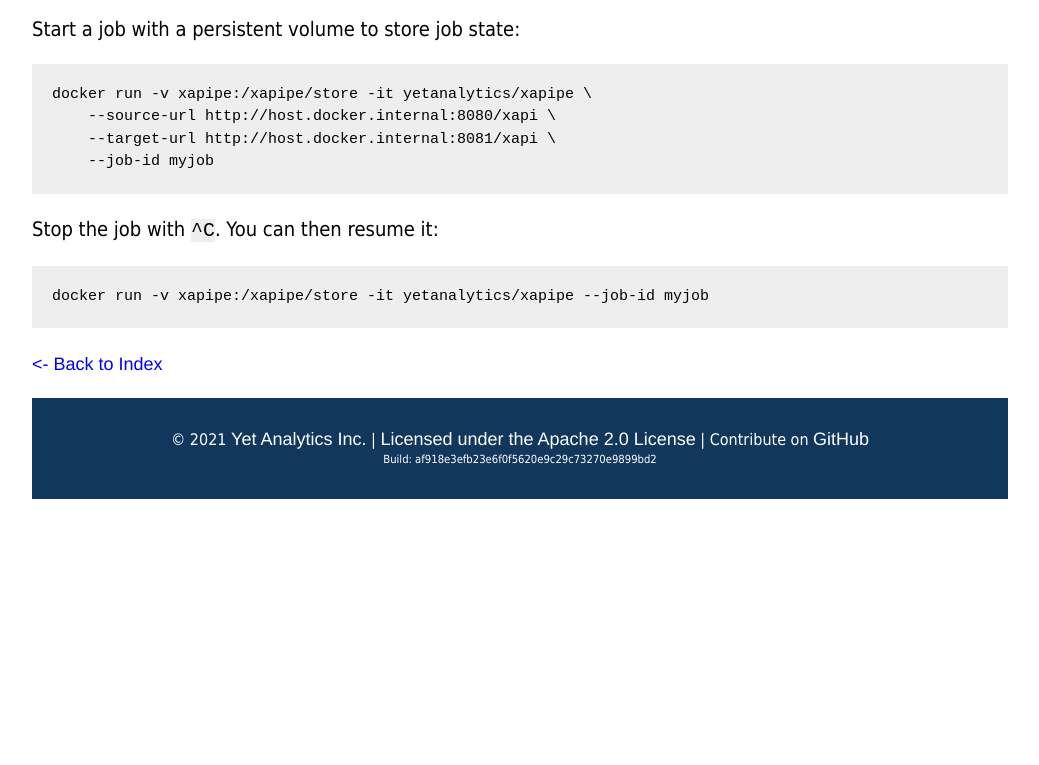
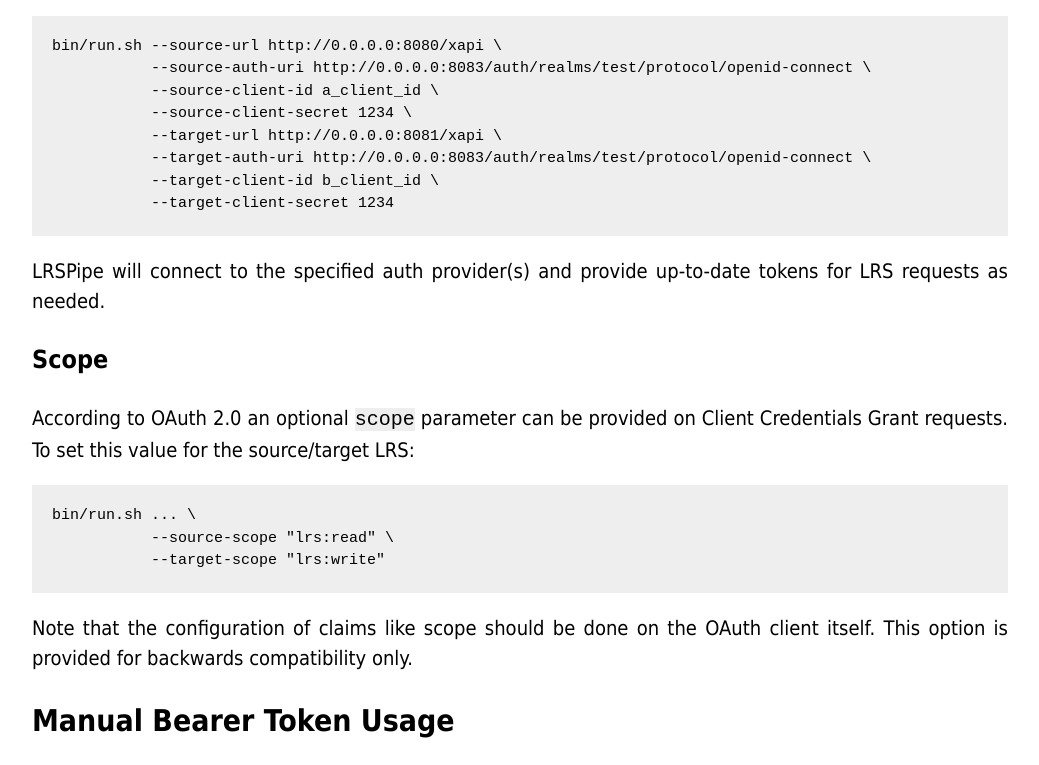
Before and after one commit to yetanalytics/xapipe, a plain HTML site: page oauth.html in a window 1280 px wide. Shown: the part 406-1171 px from the top of the page, without its empty margins (120-1159 px from the left). Before the commit the page ends 935 px from the top, so only its background shows below. Drawn offline with Linux system fonts and the light colour scheme.

Commit message:
Deploying to gh-pages from @ yetanalytics/xapipe@c2c0a41590138a2a8c7bfedc46fd6e02dae4b263 🚀

```diff
--- a/docker.html
+++ b/oauth.html
@@ -124,17 +124,27 @@ span.build {
             <img alt="Yet LRSPipe Logo" src="img/logo.png"/>
           </div>
         </div>
-        <p><a href='index.html'><- Back to Index</a><h1 id="lrspipe&#95;docker&#95;container">LRSPipe Docker Container</h1></p><p>For ease of deployment, LRSPipe is also distributed as a Docker container available on <a href='https://hub.docker.com/r/yetanalytics/xapipe'>DockerHub</a>.</p><p>The same <a href='options.html'>options</a> as used in the CLI are available as arguments to the container's run command.</p><h2 id="invocation">Invocation</h2><p>Start a job with a persistent volume to store job state:</p><pre><code class="shell">docker run -v xapipe:/xapipe/store -it yetanalytics/xapipe \
-    --source-url http://host.docker.internal:8080/xapi \
-    --target-url http://host.docker.internal:8081/xapi \
-    --job-id myjob
-</code></pre><p>Stop the job with <code>&#94;C</code>. You can then resume it:</p><pre><code class="shell">docker run -v xapipe:/xapipe/store -it yetanalytics/xapipe --job-id myjob
+        <p><a href='index.html'><- Back to Index</a><h1 id="oauth&#95;support">OAuth Support</h1></p><p>LRSPipe supports the use of <a href='https://oauth.net/2/'>OAuth 2.0</a> with LRS endpoints that support it via the <a href='https://tools.ietf.org/html/rfc6749#section-4.4'>Client Credentials Grant</a></p><h2 id="client&#95;credentials&#95;grant">Client Credentials Grant</h2><p>To use OAuth, specify a source/target <code>auth-uri</code>, <code>client-id</code> and <code>client-secret</code>:</p><pre><code class="shell">bin/run.sh --source-url http://0.0.0.0:8080/xapi \
+           --source-auth-uri http://0.0.0.0:8083/auth/realms/test/protocol/openid-connect \
+           --source-client-id a&#95;client&#95;id \
+           --source-client-secret 1234 \
+           --target-url http://0.0.0.0:8081/xapi \
+           --target-auth-uri http://0.0.0.0:8083/auth/realms/test/protocol/openid-connect \
+           --target-client-id b&#95;client&#95;id \
+           --target-client-secret 1234
+</code></pre><p>LRSPipe will connect to the specified auth provider(s) and provide up-to-date tokens for LRS requests as needed.</p><h3 id="scope">Scope</h3><p>According to OAuth 2.0 an optional <code>scope</code> parameter can be provided on Client Credentials Grant requests. To set this value for the source/target LRS:</p><pre><code class="shell">bin/run.sh ... \
+           --source-scope &quot;lrs:read&quot; \
+           --target-scope &quot;lrs:write&quot;
+</code></pre><p>Note that the configuration of claims like scope should be done on the OAuth client itself. This option is provided for backwards compatibility only.</p><h2 id="manual&#95;bearer&#95;token&#95;usage">Manual Bearer Token Usage</h2><p>If you have a bearer token that will be valid for the duration of your job, you can pass it directly:</p><pre><code class="shell">bin/run.sh --source-url http://0.0.0.0:8080/xapi \
+           --source-token eyJhbGciOi...
+           --target-url http://0.0.0.0:8081/xapi \
+           --target-token eyJhbGciOi...
 </code></pre><p><a href='index.html'><- Back to Index</a></p>
         <div class="footer">
          &copy; 2021 <a href="https://www.yetanalytics.com" target="_blank">Yet Analytics Inc.</a> |
          <a href="https://github.com/yetanalytics/xapipe/blob/main/LICENSE" target="_blank">Licensed under the Apache 2.0 License</a> |
          Contribute on <a href="https://github.com/yetanalytics/xapipe" target="_blank">GitHub</a>
-         <span class="build">Build: af918e3efb23e6f0f5620e9c29c73270e9899bd2</span>
+         <span class="build">Build: c2c0a41590138a2a8c7bfedc46fd6e02dae4b263</span>
         </div>
       </div>
     </body>
```
Also changed, not shown: aws.html (+1 -1 lines), demo.html (+1 -1 lines), index.html (+2 -2 lines), install.html (+1 -1 lines), json.html (+1 -1 lines), metrics.html (+1 -1 lines), options.html (+11 -1 lines), persistence.html (+1 -1 lines), usage.html (+1 -1 lines).
